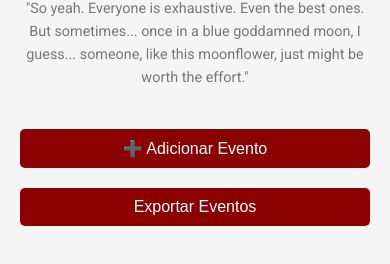
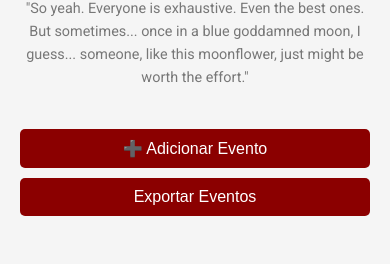
Before and after one commit to lorennapaiss/lore-mari, a plain HTML site: page index.html in a window 390 px wide. Shown: the part 84-348 px from the top of the page. Drawn offline with nearby package versions, Linux system fonts and the light colour scheme.

Commit message:
Update style.css

```diff
--- a/style.css
+++ b/style.css
@@ -114,7 +114,7 @@ header p {
 .button-container {
   display: flex;
   justify-content: center;
-  gap: 10px;
+  gap: 20px; /* Margem de separação entre os botões */
   margin-bottom: 20px;
 }
 
@@ -238,14 +238,14 @@ header p {
   }
 
   .button-container {
-    flex-direction: column;
+    flex-direction: column; /* Botões um abaixo do outro em telas pequenas */
     align-items: center;
+    gap: 10px; /* Reduz a margem de separação */
   }
 
   #openModal,
   #exportButton {
-    width: 100%;
-    margin-bottom: 10px;
+    width: 100%; /* Botões ocupam 100% da largura */
   }
 
   .modal-content {
```
